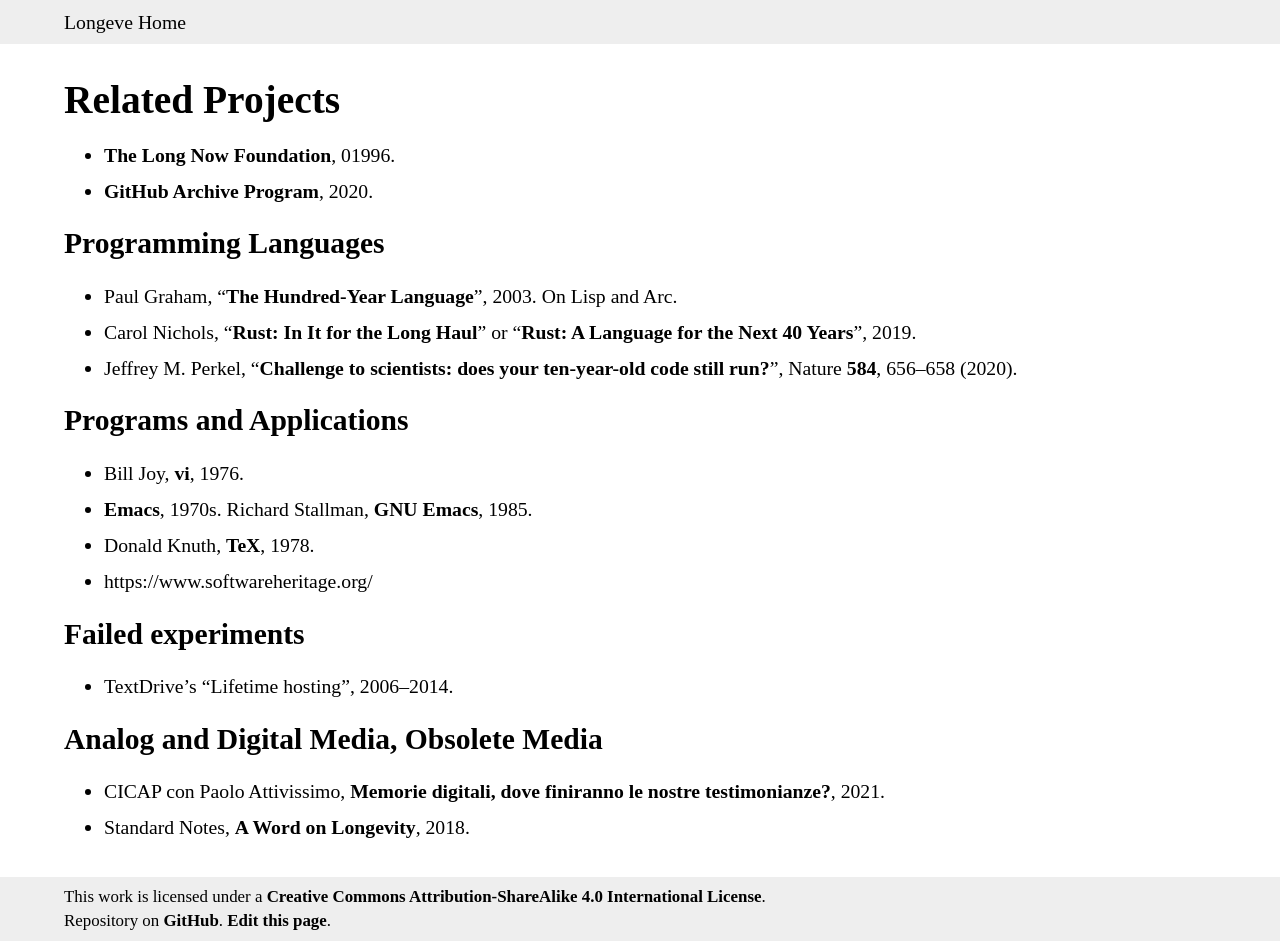
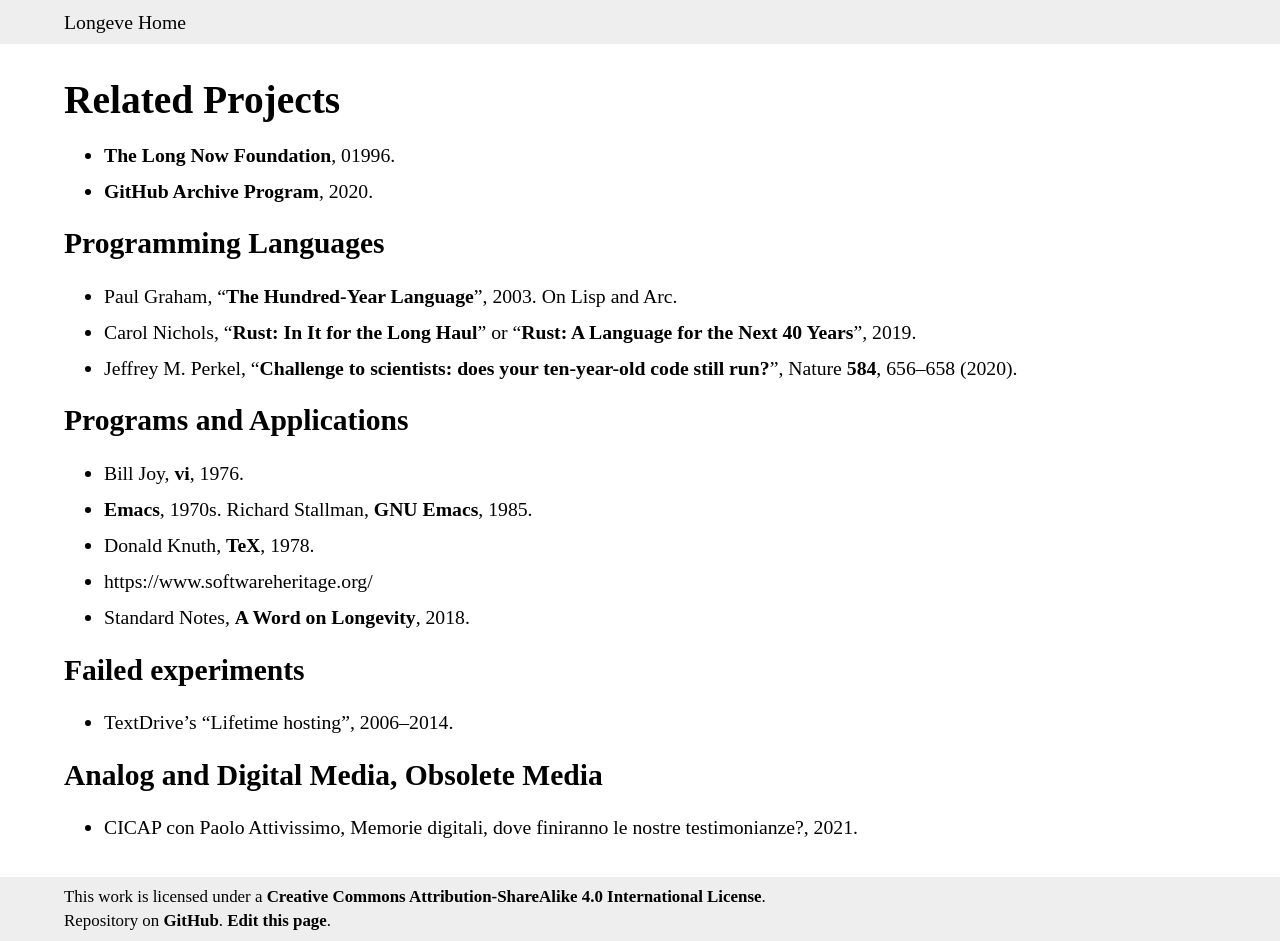
Before and after one commit to longeve/longeve.github.io, a Jekyll site: the page built from related.md, in a window 1280 px wide. Built offline with Jekyll 4.4.1, drawn with Linux system fonts in a browser that asks for light colours; some web fonts are replaced; our own code applies the rules of GitHub Pages for plain Markdown files; Markdown is read by kramdown in place of the engine named in the settings; part of the change alters nothing that is shown.

Commit message:
Right place

```diff
--- a/related.md
+++ b/related.md
@@ -27,6 +27,8 @@
 
 - https://www.softwareheritage.org/
 
+- Standard Notes, [A Word on Longevity](https://standardnotes.org/longevity), 2018.
+
 
 ## Failed experiments
 
@@ -37,6 +39,3 @@
 ## Analog and Digital Media, Obsolete Media
 
 - CICAP con Paolo Attivissimo, [Memorie digitali, dove finiranno le nostre testimonianze?](https://www.youtube.com/watch?v=Zek0E4zAArQ), 2021.
-
-
-- Standard Notes, [A Word on Longevity](https://standardnotes.org/longevity), 2018.
```
